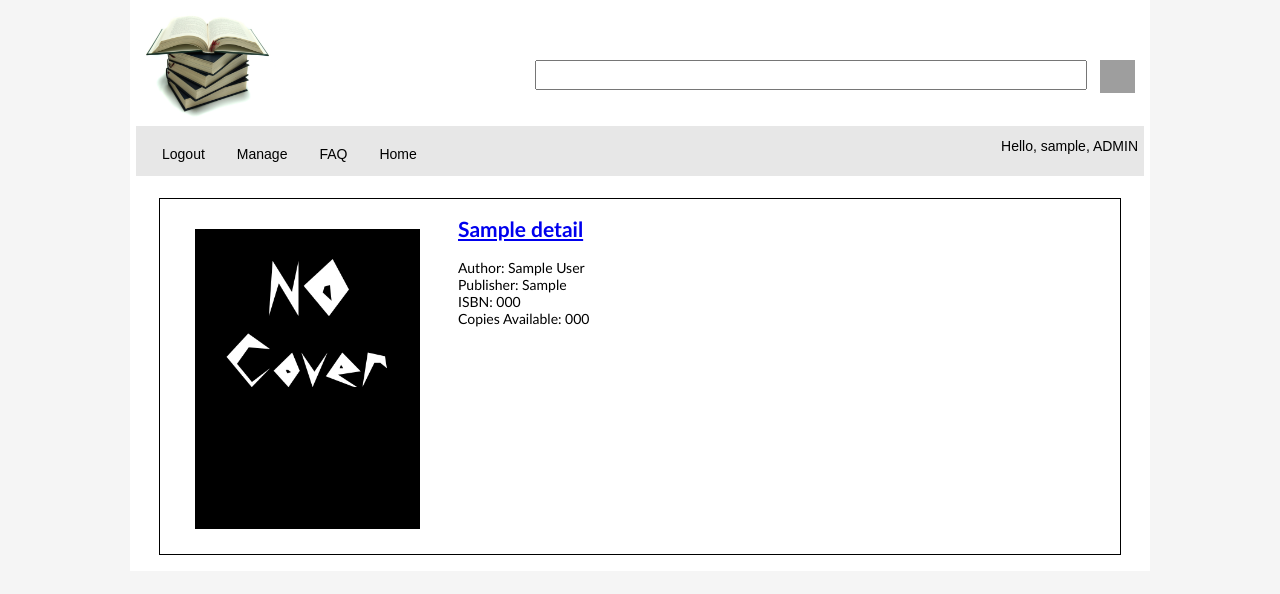
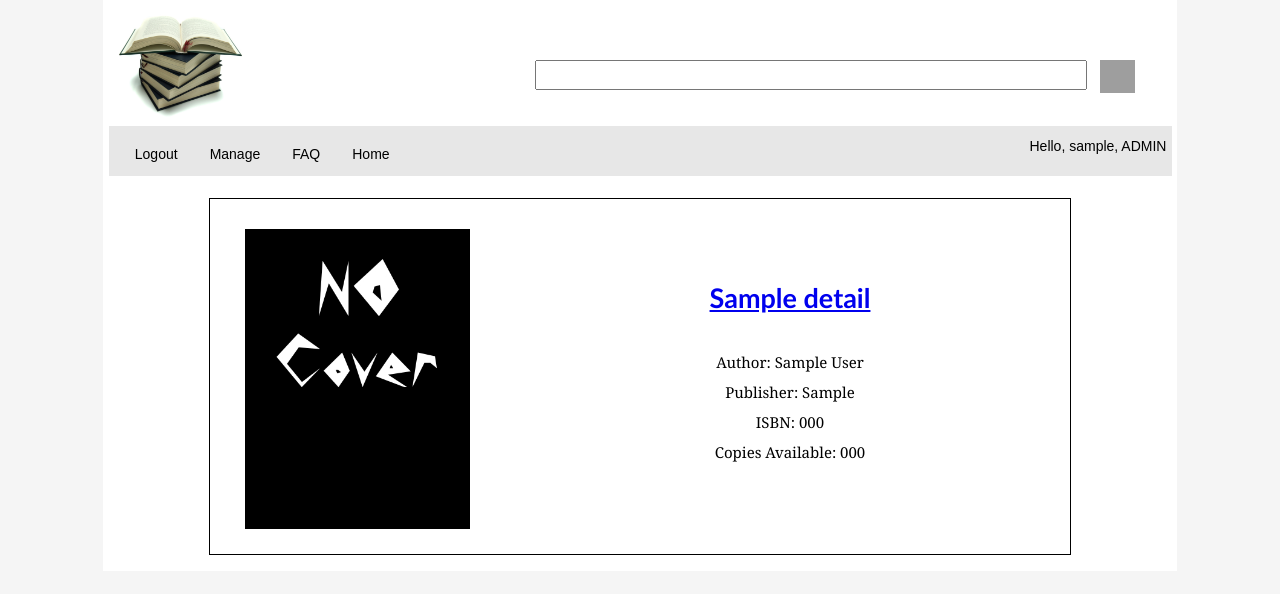
Before and after one commit to roshsinghal/Project-3660, a PHP site: the page made by index.php in a window 1280 px wide. Shown: the top 594 px of the page. Run offline with PHP 8.4, Linux system fonts and the light colour scheme; the visitor is signed in with stand-in values (Sample User, id 1); tables that the repository leaves empty or names only in its code hold one stand-in row (values such as "Sample post"); data that the repository does not hold is empty; grey boxes are pictures that could not be loaded.

Commit message:
changes and fixes

```diff
--- a/index.php
+++ b/index.php
@@ -55,14 +55,18 @@ Book Rental Service
 				{
 					echo "<img class=\"imgList\" src=\"images/nocover.jpg\" alt=\"$val[0]\" align=\"left\">";
 				}
-			echo "<form action=\"bookDetails.php\" method=\"get\">";
+			echo '<div class="detailContainer">';
+			echo "<form action=\"bookDetails.php\" method=\"	get\">";
 			echo "<input type=\"hidden\" name=\"selectID\" value=\"$val[5]\">";
 			echo "<a href=\"#\" onclick=\"this.parentNode.submit(); return false;\"><h2>$val[0]</h2></a>";
 			echo "</form>";
+			echo '<div class="innerDetailContainer">';
 			echo "Author: $val[1]<br>";
 			echo "Publisher: $val[2]<br>";
 			echo "ISBN: $val[3]<br>";
 			echo "Copies Available: $val[4]<br>";
+			echo '</div>';
+			echo '</div>';
 			echo '</div>';
 		 }
 	}
--- a/mainCSS.css
+++ b/mainCSS.css
@@ -8,7 +8,7 @@ body {
 }
 
 #container{
-	width: 1020px;
+	width: 85%;
 	margin:auto;
 	background-color: white;
 	overflow:hidden;
@@ -48,15 +48,46 @@ input.searchB{
 }
 
 div.bookcontainer{
-	width: 960px;
+	width: 80%;
 	margin:auto;
 	background-color: white;
 	border:1px solid #000000;
 	padding-bottom: 25px;
 	overflow:hidden;
-	font-family: "Trebuchet MS", Helvetica, sans-serif;
 
 }
+
+div.infoContainer{
+	margin: auto;
+	width: 80%;
+	position: absolute;
+	text-align:center;
+	font-family: "Trebuchet MS", Helvetica, sans-serif;
+	font-size: 18;
+	border:1px solid #000000;
+
+}
+div.detailContainer{
+	margin: auto;
+	width: 580px;
+	position: absolute;
+    left: 50%;
+    margin-left: -140px;
+	margin-top: 60px;
+	text-align:center;
+	font-family: "Trebuchet MS", Helvetica, sans-serif;
+	font-size: 18;
+}
+
+div.innerDetailContainer{
+	margin: auto;
+	padding:10px;
+	text-align:center;
+	font-family: Georgia, Serif;
+	font-size: 15;
+	line-height: 2em;
+}
+
 img.imgList{
 	padding-top: 30px;
 	padding-left:35px;
@@ -74,7 +105,7 @@ nav {
     display: block;
     margin: 0;
     overflow: hidden;
-	width: 1008px;
+	width: 99%;
 }
 
 nav ul{
--- a/updateCustomer.php
+++ b/updateCustomer.php
@@ -29,6 +29,7 @@ Update Personal Information|Book Rental Service
  	require 'navigation.php';
 ?>
 
+
 <h1 align="center">Update Personal Information</h1>
 
 <form action="updateCustomer2.php">
@@ -46,6 +47,7 @@ if(!$regErr)
 	$result = mysql_query($sql,$conn);
 	$val = mysql_fetch_row($result);
 }
+echo '<div class="infoContainer">';
 echo 'Password: <input type="password" name="updatePass"';
 if($regErr)
 {
@@ -113,7 +115,7 @@ else
 echo '><br>';
 ?>
 <input type="submit" value="Submit">
-
+</div>
 </form>
 </div>
 </body>
```
